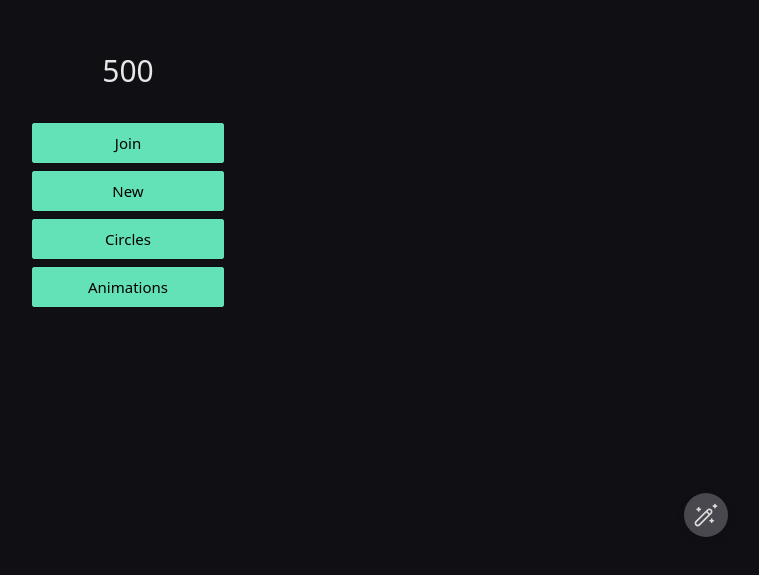
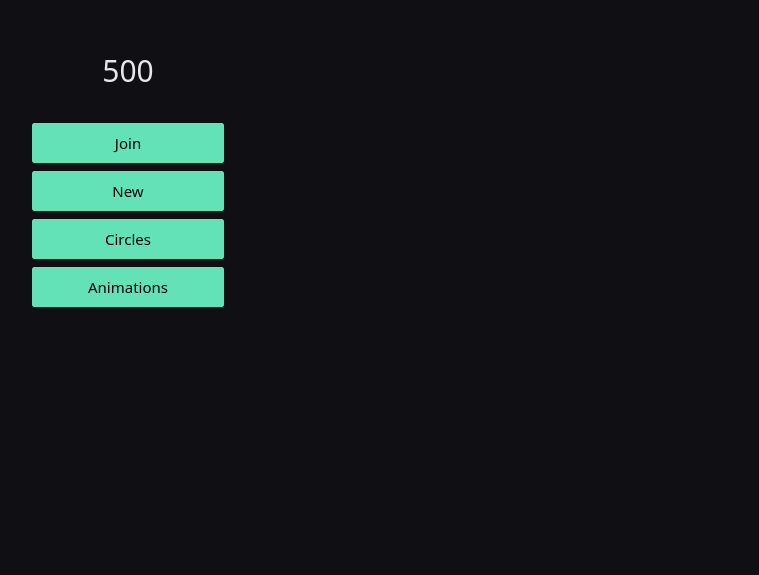
Before and after one commit to aSmallChild/500, a Vue app in the folder vue/: page / in a window 1280 px wide. Shown: the part 223-798 px from the top of the page, without its empty margins (512-1271 px from the left). Built offline with nearby package versions, Linux system fonts and the light colour scheme.

Commit message:
Remove theme editor.

```diff
--- a/vue/src/App.vue
+++ b/vue/src/App.vue
@@ -1,21 +1,18 @@
+<script setup>
+import {darkTheme, NButton, NConfigProvider, NGlobalStyle} from 'naive-ui';
+import darkThemeOverrides from './theme/dark.json';
+</script>
+
 <template>
   <n-config-provider :theme="darkTheme" :theme-overrides="darkThemeOverrides">
-        <n-theme-editor>
     <router-link to="/" v-if="$router.currentRoute.value.fullPath !== '/'" custom v-slot="{navigate}">
       <n-button style="position: absolute; margin: 16px;" @click="navigate">Menu</n-button>
     </router-link>
     <router-view/>
-        </n-theme-editor>
     <n-global-style/>
   </n-config-provider>
 </template>
 
-<script setup>
-import {NButton, NConfigProvider, NThemeEditor, NGlobalStyle} from 'naive-ui';
-import {darkTheme} from 'naive-ui';
-import darkThemeOverrides from './theme/dark.json';
-</script>
-
 <style lang="scss">
 @use "css/base";
 </style>
```
Lines whose indentation alone changed are shown as unchanged.
